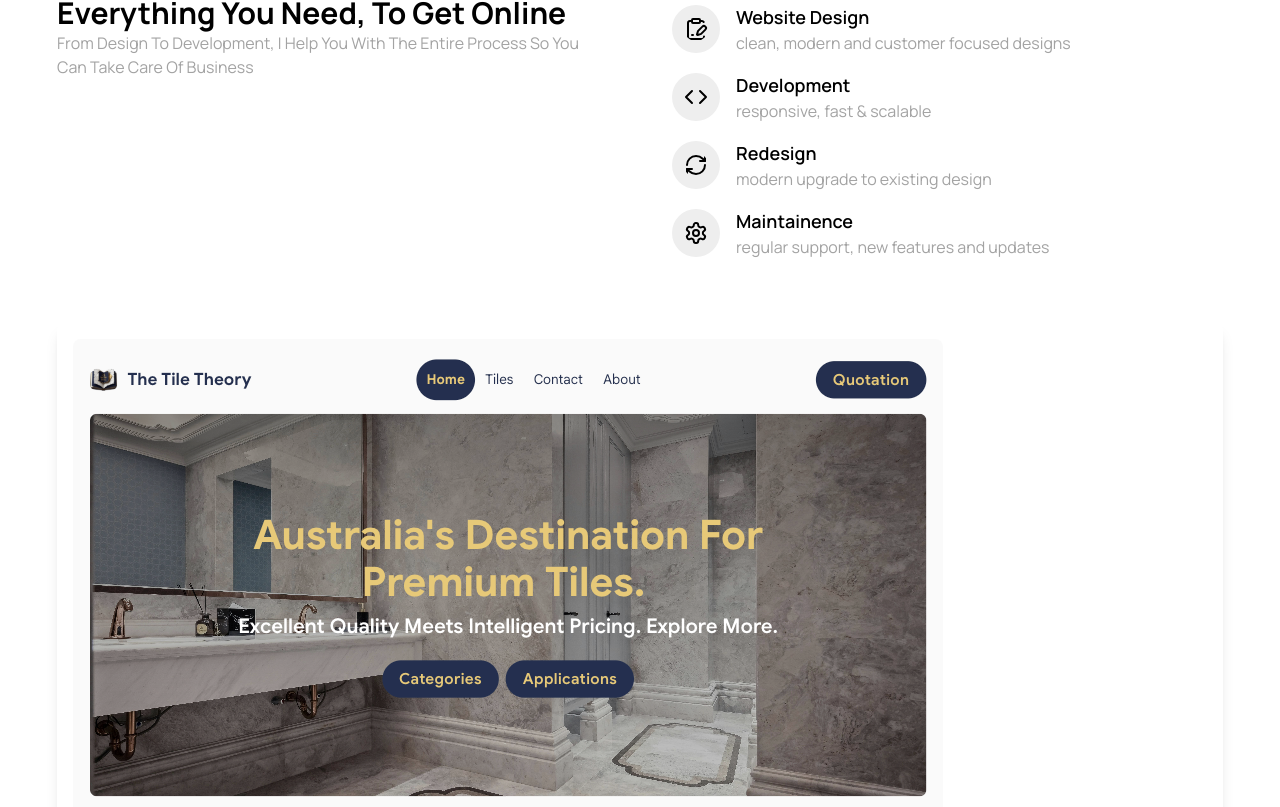
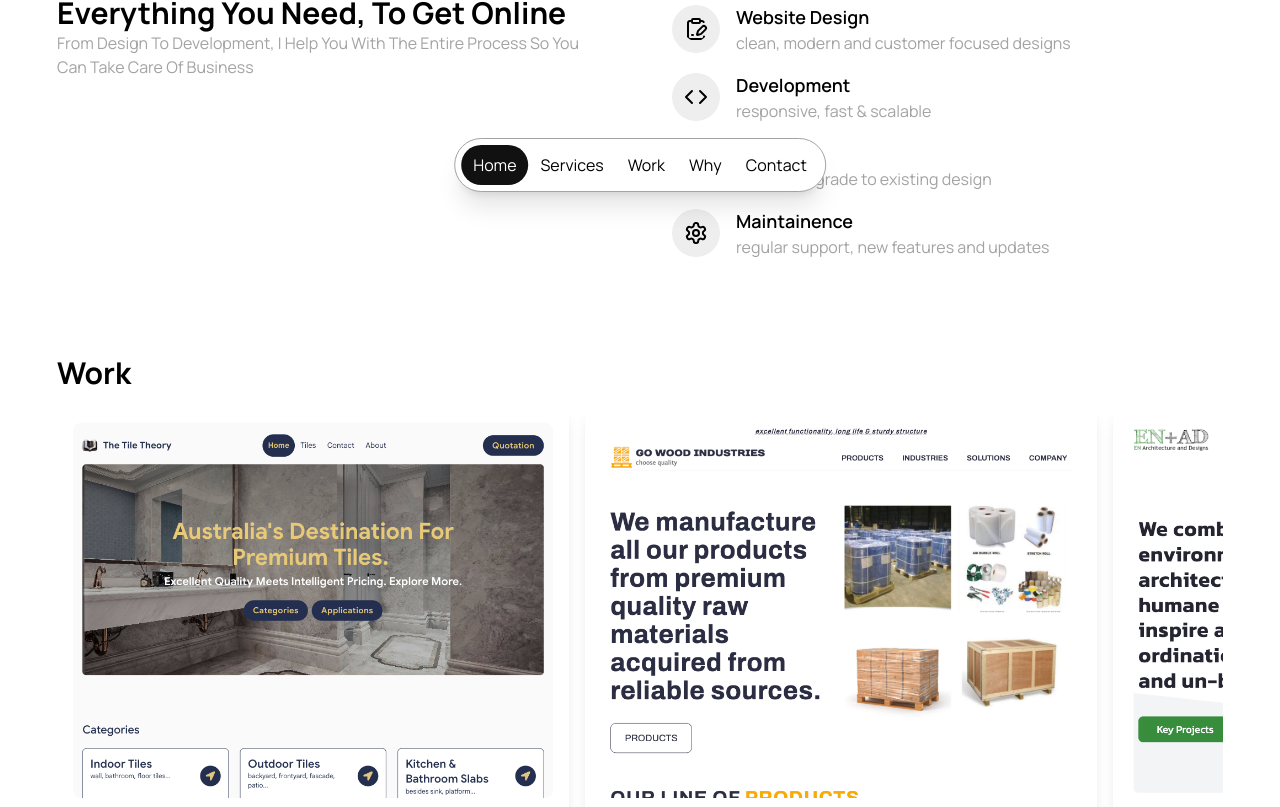
Before and after one commit to Pratitb/freelancer, a React (Vite) app: page / in a window 1280 px wide. Shown: the part 573-1380 px from the top of the page. Built offline with nearby package versions, Linux system fonts and the light colour scheme.

Commit message:
feat: section refs, active menu, work mapping, contact card, menu

```diff
--- a/src/App.tsx
+++ b/src/App.tsx
@@ -2,37 +2,52 @@ import './App.css'
 import Header from './components/Header'
 import { LuUserRound } from 'react-icons/lu'
 import WorkCard from './components/WorkCard'
-import { services, whyPointers } from './utils/data'
+import { menuLinks, projects, services, whyPointers } from './utils/data'
 import Hero from './components/Hero'
 import FeatureBox from './components/FeatureBox'
+import ContactCard from './components/ContactCard'
+import Menu from './components/Menu'
+import { useRef, useState } from 'react'
+import type { Sections } from './utils/types'
 
 const App = () => {
   const getYear = new Date().getFullYear()
+  const [activeLink, setActiveLink] = useState('home')
+
+  const workSection = useRef<HTMLDivElement>(null)
+  const contactSection = useRef<HTMLDivElement>(null)
+  const homeSection = useRef<HTMLDivElement>(null)
+  const serviceSection = useRef<HTMLDivElement>(null)
+  const whySection = useRef<HTMLDivElement>(null)
+
+  const sections: Sections = {
+    home: homeSection,
+    services: serviceSection,
+    work: workSection,
+    why: whySection,
+    contact: contactSection
+  }
+
+  const handleActiveMenuItem = (label: string) => {
+    setActiveLink(label ?? 'home')
+  }
+
   return (
     <main className=''>
       <section className='container'>
-        <Header name='pratit bangdiwala' role='ai designer and website developer.' />
-        <Hero icon={LuUserRound} preHead='website design and development' head={`it's ${getYear}. your business is still not online? your next customer will come via reels and a website.`} desc='I can help you with business websites, landing pages, redesigns, maintainance.' />
-        <FeatureBox preHead='services' head='everything you need, to get online' desc='from design to development, i help you with the entire process so you can take care of business' getFeatures={services} />
+        <Header getSection={homeSection} name='pratit bangdiwala' role='ai designer and website developer.' />
+        <Hero getWork={workSection} getContact={contactSection} icon={LuUserRound} preHead='website design and development' head={`it's ${getYear}. your business is still not online? your next customer will come via reels and a website.`} desc='I can help you with business websites, landing pages, redesigns, maintainance.' />
+        <FeatureBox getSection={serviceSection} preHead='services' head='everything you need, to get online' desc='from design to development, i help you with the entire process so you can take care of business' getFeatures={services} />
         {/* work section */}
-        <div className='mb-16'>
-          {/* <p className='headText'>featured work</p> */}
-          <div className='mt-4 flex flex-col gap-12'>
-            <WorkCard imageSrc={`./work-1.png`} getStatus='emerald-500' getName='live' title='the tile theory - australia' desc="australia's destination for premium tiles. excellent quality meets intelligent pricing." projectLink='https://thetiletheory.com.au/' />
-            <WorkCard imageSrc={`./work-2.png`} getStatus='emerald-500' getName='live' title='go wood industries - india' desc="we manufacture all our products from premium quality raw materials acquired from reliable sources." projectLink='https://thetiletheory.com.au/' />
-            <WorkCard imageSrc={`./work-3.png`} getStatus='emerald-500' getName='live' title='enarchitecture EN+AD - india' desc="we combine environment and architecture to create humane spaces that inspire and endure co-ordination between built and un-built." projectLink='https://thetiletheory.com.au/' />
+        <div className='mb-8 pt-8' ref={workSection}>
+          {<p className="heroText">work</p>}
+          <div className='mt-4 flex flex-col gap-12 md:flex-row md:gap-4 overflow-x-auto max-w-fit'>
+            {projects.map(item => <WorkCard imageSrc={item.cover} title={item.name} desc={item.desc} projectLink={item.url} />)}
           </div>
         </div>
-        <FeatureBox preHead='why work with me' head='a partner who cares about your business' getFeatures={whyPointers} />
-        {/* why me */}
-        {/* <div className='mb-16'>
-          <p className='headText'>why me as your tech partner.</p>
-          <div className='flex flex-col items-center gap-4 mt-8'>
-            {whyPointers.map(item => <div key={item.id} className='bg-bgCard rounded-lg w-full p-4'>
-              <p className='rounded-lg capitalize font-medium'>{`${item.id}. ${item.point}`}</p>
-            </div>)}
-          </div>
-        </div> */}
+        <FeatureBox getSection={whySection} preHead='why work with me' head='a partner who cares about your business' getFeatures={whyPointers} />
+        <ContactCard getRef={contactSection} head='have a project in mind?' desc='Lets discuss ideas and see how we can bring it live.' />
+        <Menu getActiveFn={handleActiveMenuItem} getLinks={menuLinks} active={activeLink} getSections={sections} />
       </section>
     </main>
   )
```
